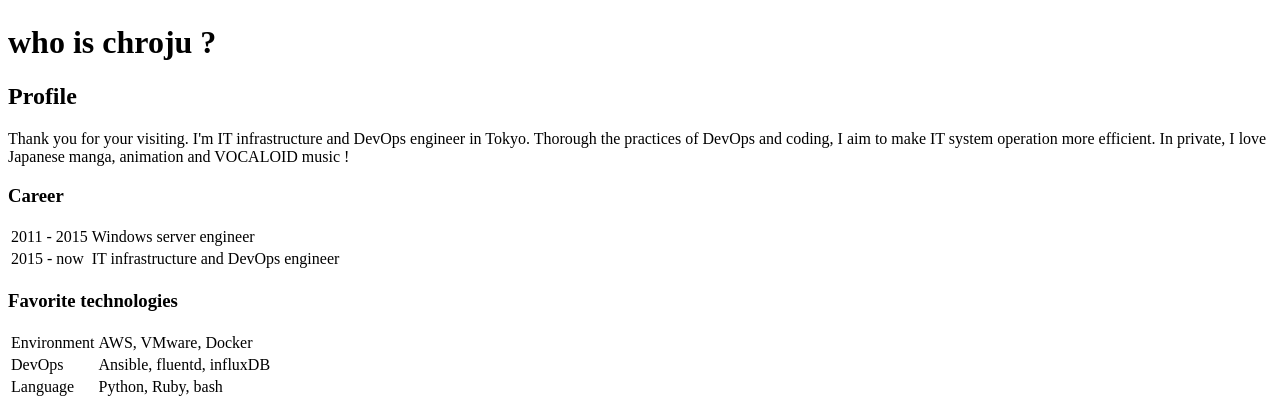
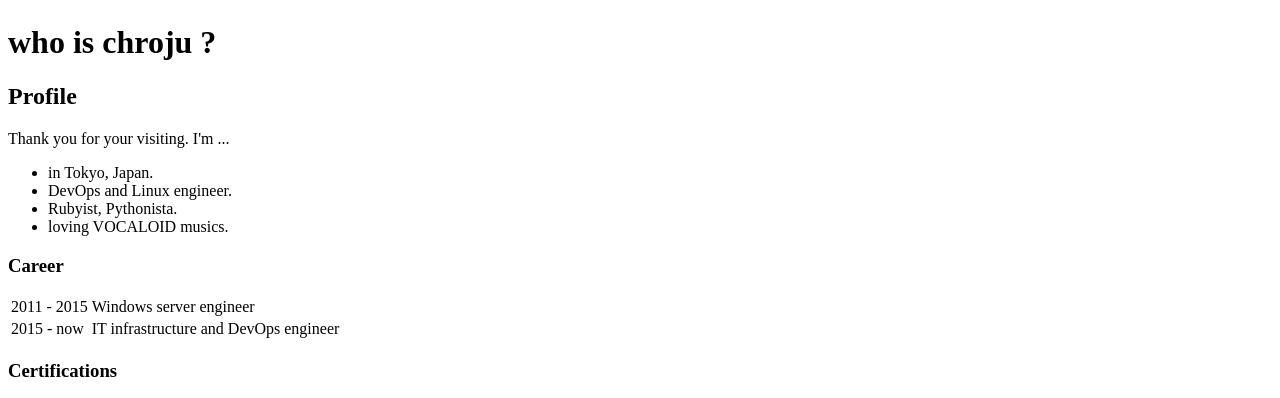
Before and after one commit to chroju/apex_profile_page, a Python web app: template functions/hello/templates/index.html.j2 in a window 1280 px wide. Shown: the part 309-707 px from the top of the page. Run offline with Jinja, Linux system fonts and the light colour scheme; the template is opened without the code that fills it, so the values that code supplies are empty; some libraries are stand-ins or nearby versions.

Commit message:
:+1: Update contents

```diff
--- a/functions/hello/templates/index.html.j2
+++ b/functions/hello/templates/index.html.j2
@@ -31,7 +31,13 @@
             <header class="major">
               <h2>Profile</h2>
             </header>
-            <p>Thank you for your visiting. I'm IT infrastructure and DevOps engineer in Tokyo. Thorough the practices of DevOps and coding, I aim to make IT system operation more efficient. In private, I love Japanese manga, animation and VOCALOID music !</p>
+            <p>Thank you for your visiting. I'm ...</p>
+            <ul>
+              <li>in Tokyo, Japan.</li>
+              <li>DevOps and Linux engineer.</li>
+              <li>Rubyist, Pythonista.</li>
+              <li>loving VOCALOID musics.</li>
+            </ul>
             <h3>Career</h3>
               <div class="table-wrapper">
                 <table>
@@ -47,25 +53,11 @@
                   </tbody>
                 </table>
               </div>
-            <h3>Favorite technologies</h3>
-              <div class="table-wrapper">
-                <table>
-                  <tbody>
-                    <tr>
-                      <td>Environment</td>
-                      <td>AWS, VMware, Docker</td>
-                    </tr>
-                    <tr>
-                      <td>DevOps</td>
-                      <td>Ansible, fluentd, influxDB</td>
-                    </tr>
-                    <tr>
-                      <td>Language</td>
-                      <td>Python, Ruby, bash</td>
-                    </tr>
-                  </tbody>
-                </table>
-              </div>
+            <h3>Certifications</h3>
+            <p>
+              <img src="AWS_Certified_Logo.png" alt="AWS Certified" name="AWS Certified"><br/>
+              <img src="AWS_Certified_Tag_Sysops.png" alt="Sysops Administrator - Associate" name="Sysops Administrator - Associate">
+            </p>
           </section>
 
         <!-- Two -->
```
